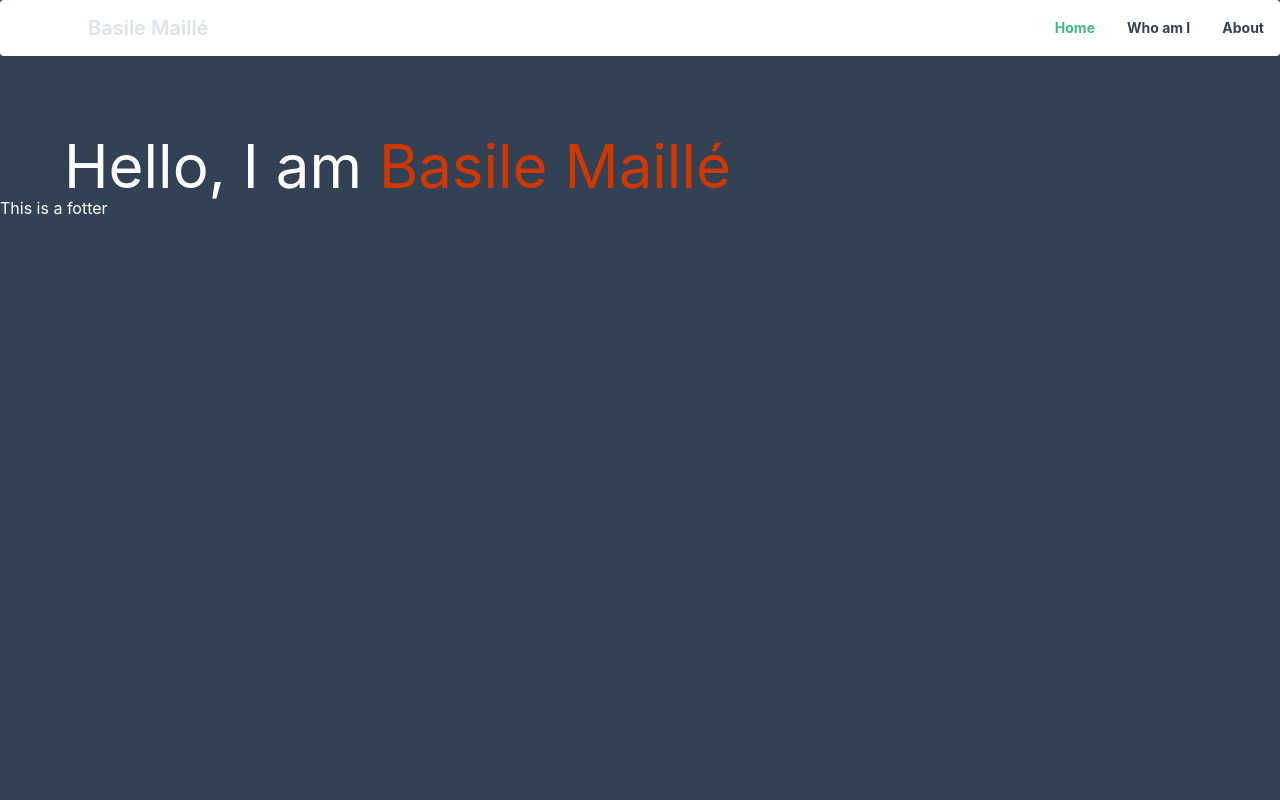
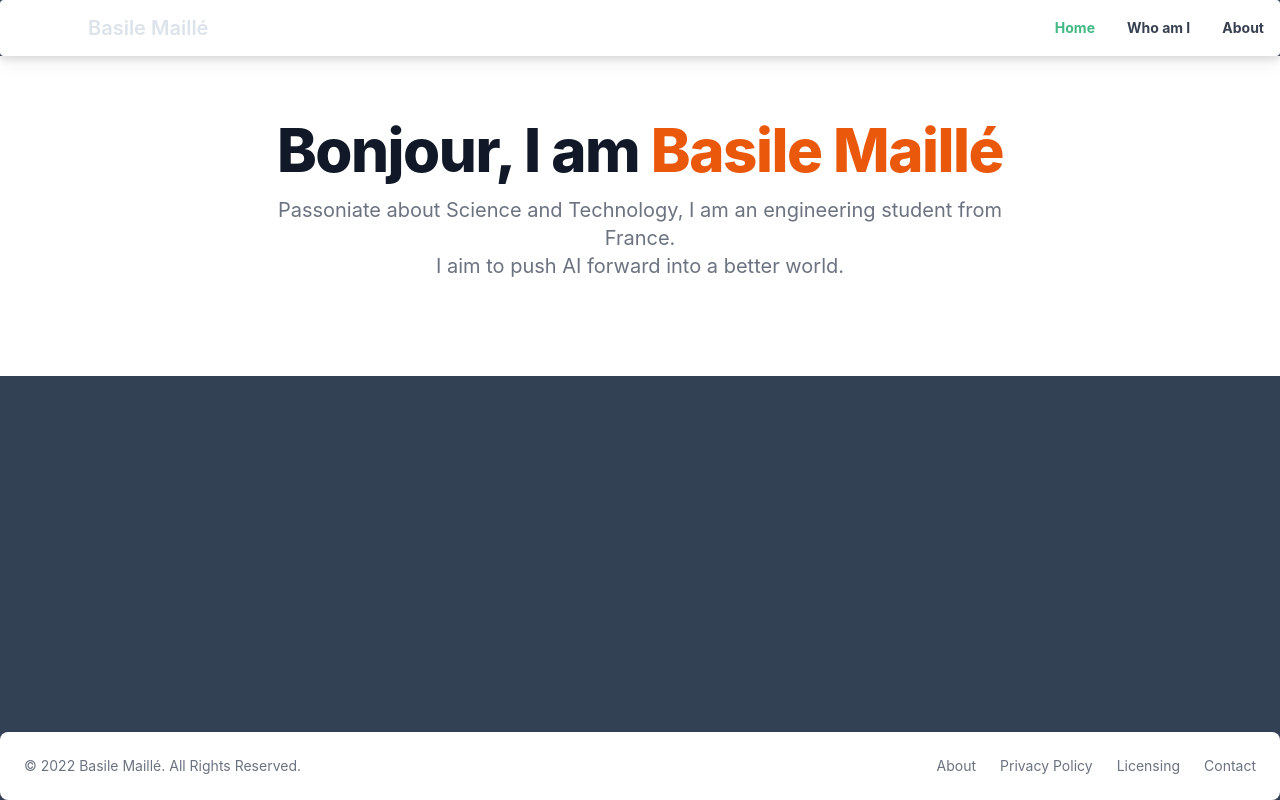
Before and after one commit to basilems/basilem, a Vue app: page / in a window 1280 px wide. Built offline with nearby package versions, Linux system fonts and the light colour scheme.

Commit message:
Better footer and Home page

```diff
--- a/src/App.vue
+++ b/src/App.vue
@@ -1,5 +1,5 @@
 <template>
-  <nav class="bg-white border-gray-200 px-2 sm:px-4 py-2.5 rounded dark:bg-gray-900">
+  <nav class="bg-white border-gray-200 drop-shadow-lg px-2 sm:px-4 py-2.5 rounded dark:bg-gray-900">
     <div class="container flex flex-wrap items-center justify-between mx-auto">
       <a href="https://basilem.net/" class="flex items-center">
           <img src="@/assets/BM.svg" class="h-6 mr-3 sm:h-9" alt="Website Logo">
@@ -29,17 +29,16 @@
   <div class="">
     <router-view/>
   </div>
-  <footer class="self-end">
-    This is a fotter
-  </footer>
+  <FooterVue/>
 </template>
 
-<script setup>
-// On page load or when changing themes, best to add inline in `head` to avoid FOUC
-if (localStorage.getItem('color-theme') === 'dark' || (!('color-theme' in localStorage) && window.matchMedia('(prefers-color-scheme: dark)').matches)) {
-  document.documentElement.classList.add('dark')
-} else {
-  document.documentElement.classList.remove('dark')
+<script>
+import FooterVue from './components/Footer.vue'
+
+export default {
+  components: {
+    FooterVue
+  }
 }
 </script>
 
--- /dev/null
+++ b/src/components/Footer.vue
@@ -0,0 +1,35 @@
+<template>
+  <footer class="p-4 bg-white rounded-lg shadow md:flex md:items-center md:justify-between md:p-6 dark:bg-gray-800">
+    <span class="text-sm text-gray-500 sm:text-center dark:text-gray-400">© 2022 <a href="https://basilem.net/" class="hover:underline">Basile Maillé</a>. All Rights Reserved.
+    </span>
+    <!-- À modifier -->
+    <ul class="flex flex-wrap items-center mt-3 text-sm text-gray-500 dark:text-gray-400 sm:mt-0">
+        <li>
+            <a href="#" class="mr-4 hover:underline md:mr-6 ">About</a>
+        </li>
+        <li>
+            <a href="#" class="mr-4 hover:underline md:mr-6">Privacy Policy</a>
+        </li>
+        <li>
+            <a href="#" class="mr-4 hover:underline md:mr-6">Licensing</a>
+        </li>
+        <li>
+            <a href="#" class="hover:underline">Contact</a>
+        </li>
+    </ul>
+  </footer>
+</template>
+
+<script>
+export default {
+  name: 'FooterVue'
+}
+</script>
+
+<style>
+footer {
+    position: fixed;
+    width: 100%;
+    bottom: 0px;
+}
+</style>
--- a/src/components/HelloWorld.vue
+++ b/src/components/HelloWorld.vue
@@ -1,9 +1,25 @@
 <template>
-  <div class="hello mt-20">
-    <h1 class="text-6xl mx-16 text-center md:text-left">
-      Hello, I am <span class="text-orange-600">Basile Maillé</span>
-    </h1>
-  </div>
+  <section class="bg-white dark:bg-gray-800">
+    <div class="py-8 px-4 mx-auto max-w-screen-xl text-center lg:py-16 lg:px-12">
+        <h1 class="mb-4 text-4xl font-extrabold tracking-tight leading-none text-gray-900 md:text-5xl lg:text-6xl dark:text-white">
+          Bonjour, I am <span class="text-primary-600">Basile Maillé</span>
+        </h1>
+        <p class="mb-8 text-lg font-normal text-gray-500 lg:text-xl sm:px-16 xl:px-48 dark:text-gray-400">
+          Passoniate about Science and Technology, I am an engineering student from France. <br>
+          I aim to push AI forward into a better world.
+        </p>
+        <!-- <div class="flex flex-col mb-8 lg:mb-16 space-y-4 sm:flex-row sm:justify-center sm:space-y-0 sm:space-x-4">
+            <a href="#" class="inline-flex justify-center items-center py-3 px-5 text-base font-medium text-center text-white rounded-lg bg-primary-700 hover:bg-primary-800 focus:ring-4 focus:ring-primary-300 dark:focus:ring-primary-900">
+                Learn more
+                <svg class="ml-2 -mr-1 w-5 h-5" fill="currentColor" viewBox="0 0 20 20" xmlns="http://www.w3.org/2000/svg"><path fill-rule="evenodd" d="M10.293 3.293a1 1 0 011.414 0l6 6a1 1 0 010 1.414l-6 6a1 1 0 01-1.414-1.414L14.586 11H3a1 1 0 110-2h11.586l-4.293-4.293a1 1 0 010-1.414z" clip-rule="evenodd"></path></svg>
+            </a>
+            <a href="#" class="inline-flex justify-center items-center py-3 px-5 text-base font-medium text-center text-gray-900 rounded-lg border border-gray-300 hover:bg-gray-100 focus:ring-4 focus:ring-gray-100 dark:text-white dark:border-gray-700 dark:hover:bg-gray-700 dark:focus:ring-gray-800">
+                <svg class="mr-2 -ml-1 w-5 h-5" fill="currentColor" viewBox="0 0 20 20" xmlns="http://www.w3.org/2000/svg"><path d="M2 6a2 2 0 012-2h6a2 2 0 012 2v8a2 2 0 01-2 2H4a2 2 0 01-2-2V6zM14.553 7.106A1 1 0 0014 8v4a1 1 0 00.553.894l2 1A1 1 0 0018 13V7a1 1 0 00-1.447-.894l-2 1z"></path></svg>
+                Watch video
+            </a>
+        </div> -->
+    </div>
+  </section>
 </template>
 
 <script>
```
